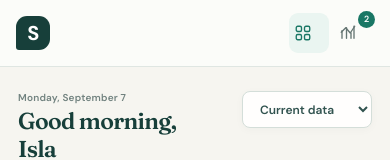
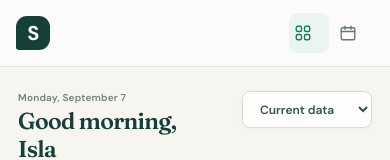
Before and after one commit to ivanovmrp/SessionScape, a Next.js app: page / in a window 390 px wide. Shown: the top 160 px of the page. Built offline with nearby package versions, Linux system fonts and the light colour scheme.

Commit message:
fix(practice): keep guided save controls visible

```diff
--- a/app/globals.css
+++ b/app/globals.css
@@ -160,7 +160,7 @@ main { min-height: 100vh; margin-left: 244px; padding: 34px clamp(28px, 4vw, 66p
 .catalog-editor label { color: var(--ink-2); font-size: 11px; font-weight: 700; }
 .catalog-editor input { display: block; width: 100%; margin-top: 4px; border: 1px solid #cfd9d5; border-radius: 6px; padding: 8px; }
 .catalog-editor > div { display: flex; justify-content: flex-end; gap: 8px; }
-.catalog-editor > div > .button-primary { margin: 0; border: 0; }
+.catalog-editor > div > .button-primary { margin: 0; border: 0; background: var(--ink); }
 .privacy-note, .storage-alert { max-width: 820px; margin-top: 16px; border-radius: 9px; padding: 14px 16px; font-size: 12px; }
 .privacy-note { border: 1px solid var(--line); background: #f5f8f6; color: var(--ink-2); }
 .privacy-note p { margin: 5px 0 0; color: var(--muted); }
@@ -278,7 +278,7 @@ footer { display: flex; justify-content: space-between; padding: 28px 2px 0; col
 
 @media (max-width: 760px) {
   .sidebar { position: static; width: 100%; height: 67px; flex-direction: row; align-items: center; padding: 9px 16px; border: 0; border-bottom: 1px solid var(--line); }
-  .wordmark { padding: 0; }.sidebar nav { display: flex; margin-left: auto; }.sidebar nav a { width: 40px; min-height: 40px; }.sidebar nav a:nth-child(n+3) { display: none; }.sidebar-bottom { display: none; }
+  .wordmark { padding: 0; }.sidebar nav { display: flex; margin-left: auto; }.sidebar nav a { width: 40px; min-height: 40px; }.sidebar nav a:nth-child(n+2):not(:last-child) { display: none; }.sidebar-bottom { display: none; }
   main { margin-left: 0; padding: 24px 18px; }.guided-action-bar { left: 0; padding: 12px 18px; }.setup-steps { grid-template-columns: 1fr 1fr; }.topbar { align-items: flex-start; }.topbar-actions { display: grid; }.scenario-control span { display: none; }.scenario-control select, .date-button { width: 138px; height: 37px; }
   .data-banner { align-items: flex-start; }.data-banner button { font-size: 0; }.summary-heading { align-items: flex-start; }.opportunity-total { min-width: 145px; }
   .dashboard-grid, .catalog-grid, .appointment-editor { grid-template-columns: 1fr; }.appointment-editor .warning, .appointment-editor-actions { grid-column: 1; }.opportunity-card { grid-template-columns: auto 1fr; }.opportunity-value { grid-column: 2; justify-items: flex-start; border-left: 0; border-top: 1px solid var(--line); padding: 14px 0 0; text-align: left; }
```
Also changed, not shown: 1 other file (tests, documents, lock files or other folders).
